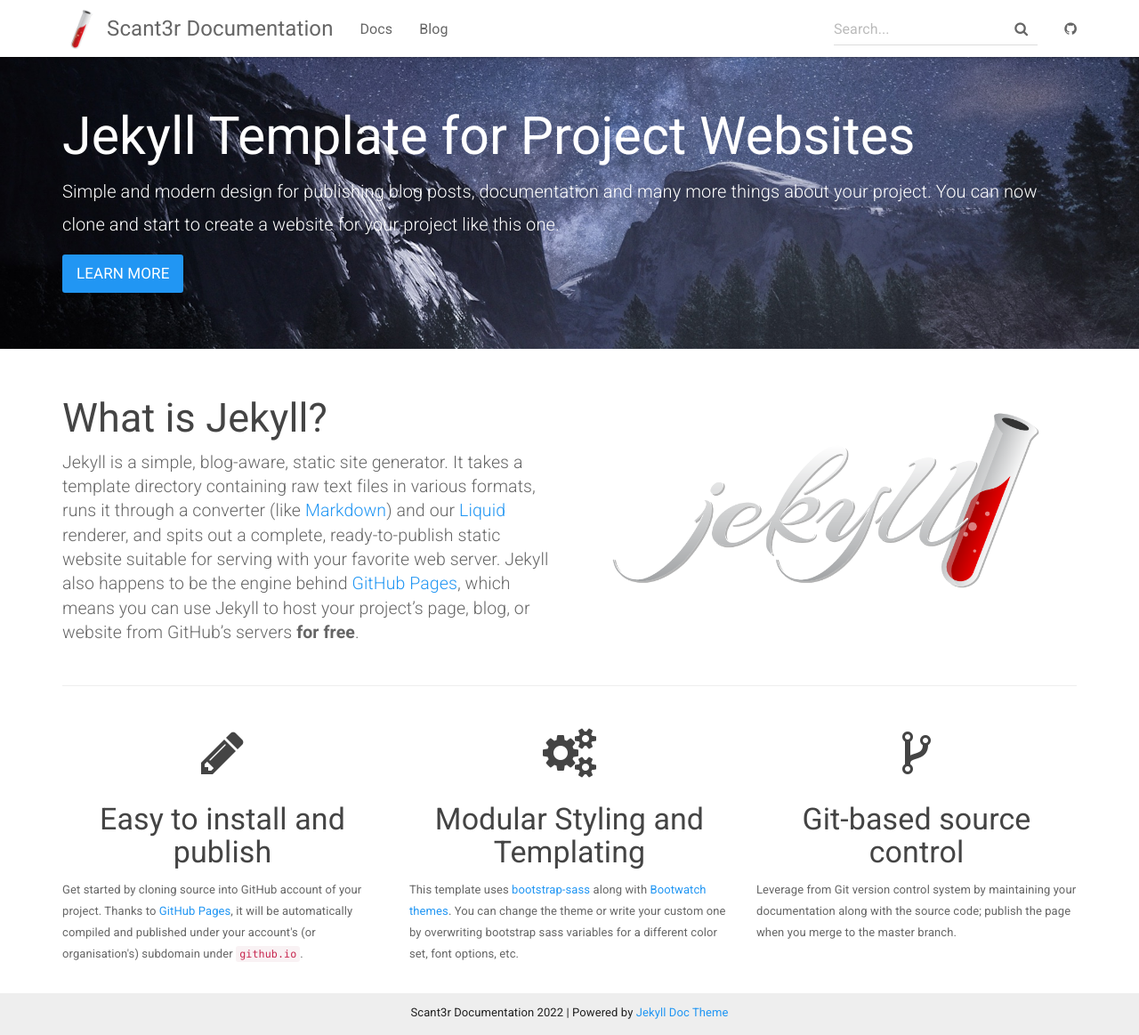
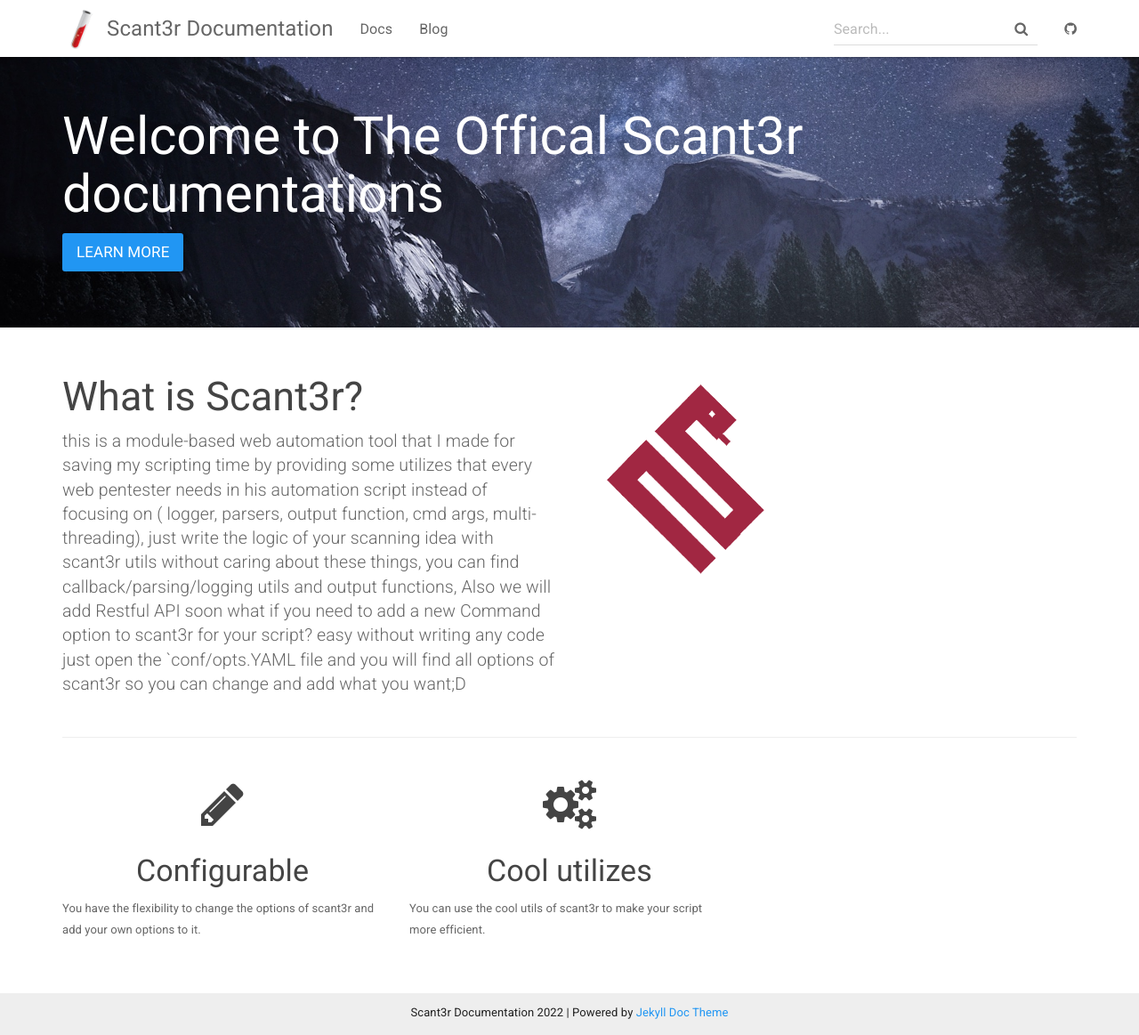
Before and after one commit to knassar702/scant3r, a Jekyll site: the page built from index.html, in a window 1280 px wide and 1163 px high. Shown: the whole window at 89% size. Built offline with Jekyll 4.4.1, drawn with Linux system fonts in a browser that asks for light colours.

Commit message:
Update index.html

```diff
--- a/index.html
+++ b/index.html
@@ -4,9 +4,7 @@ layout: default
 
 <div class="header-container jumbotron">
     <div class="container">
-        <h1>Jekyll Template for Project Websites</h1>
-        <p>Simple and modern design for publishing blog posts, documentation and many more things about your project.
-          You can now clone and start to create a website for your project like this one.</p>
+        <h1>Welcome to The Offical Scant3r documentations </h1>
         <p><a class="btn btn-primary btn-lg" href="{{ "/docs/home/" | relative_url }}" role="button">Learn more</a></p>
     </div>
 </div>
@@ -14,41 +12,32 @@ layout: default
 <div class="container">
     <div class="row">
         <div class="col-md-6">
-            <h2 class="header-light regular-pad">What is Jekyll?</h2>
-              <p class="lead">Jekyll is a simple, blog-aware, static site generator. It takes a template
-              directory containing raw text files in various formats, runs it through
-              a converter (like <a href="https://daringfireball.net/projects/markdown/">Markdown</a>)
-              and our <a href="https://github.com/Shopify/liquid/wiki">Liquid</a> renderer, and
-              spits out a complete, ready-to-publish static website suitable
-              for serving with your favorite web server. Jekyll also happens to be the engine
-              behind <a href="https://pages.github.com">GitHub Pages</a>, which means you can use Jekyll
-              to host your project’s page, blog, or website from GitHub’s servers <strong>for
-              free</strong>.</p>
+            <h2 class="header-light regular-pad">What is Scant3r?</h2>
+              <p class="lead">
+        this is a module-based web automation tool that I made for saving my scripting time by providing some utilizes that every web pentester needs in his automation script instead of focusing on ( logger, parsers, output function, cmd args, multi-threading), just write the logic of your scanning idea with scant3r utils without caring about these things, you can find callback/parsing/logging utils and output functions, Also we will add Restful API soon
+        what if you need to add a new Command option to scant3r for your script?
+        easy without writing any code just open the `conf/opts.YAML file and you will find all options of scant3r so you can change and add what you want;D
+              </p>
         </div>
         <div class="col-md-6 text-center">
-            <img src="{{ "/assets/img/jekyll-dark.png" | relative_url }}" alt="Jekyll logo" class="img-responsive">
+            <img src="{{ "https://github.com/knassar702/scant3r/blob/gh-pages/logo.png" | relative_url }}" alt="Jekyll logo" class="img-responsive">
         </div>
     </div>
     <hr>
     <div class="row">
         <div class="col-sm-4">
             <h1 class="text-center"><i class="fa fa-pencil" aria-hidden="true"></i></h1>
-            <h3 class="text-center">Easy to install and publish</h3>
-            <p>Get started by cloning source into GitHub account of your project. Thanks to <a href="https://pages.github.com">GitHub Pages</a>,
-              it will be automatically compiled and published under your account's (or organisation's) subdomain under <code>github.io</code>.
+            <h3 class="text-center">Configurable </h3>
+            <p>
+            You have the flexibility to change the options of scant3r and add your own options to it.
             </p>
         </div>
         <div class="col-sm-4">
             <h1 class="text-center"><i class="fa fa-cogs" aria-hidden="true"></i></h1>
-            <h3 class="text-center">Modular Styling and Templating</h3>
-            <p>This template uses <a href="https://github.com/twbs/bootstrap-sass">bootstrap-sass</a> along with <a href="https://bootswatch.com/">Bootwatch themes</a>.
-            You can change the theme or write your custom one by overwriting bootstrap sass variables for a different color set, font options, etc.</p>
-        </div>
-        <div class="col-sm-4">
-            <h1 class="text-center"><i class="fa fa-code-fork" aria-hidden="true"></i></h1>
-            <h3 class="text-center">Git-based source control</h3>
-            <p>Leverage from Git version control system by
-              maintaining your documentation along with the source code; publish the page when you merge to the master branch.</p>
+            <h3 class="text-center">Cool utilizes</h3>
+            <p>
+            You can use the cool utils of scant3r to make your script more efficient.
+            </p>
         </div>
     </div>
 </div>
```
